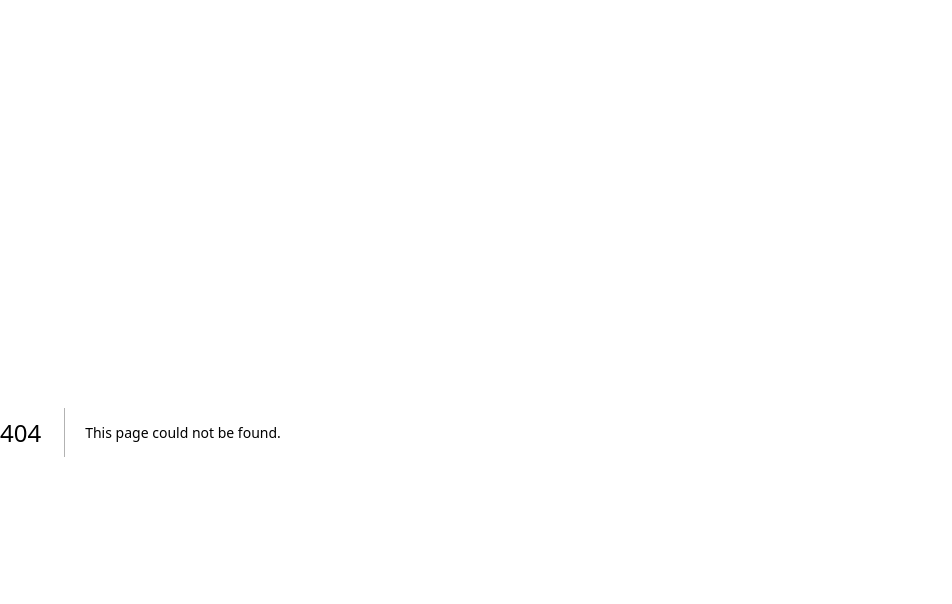
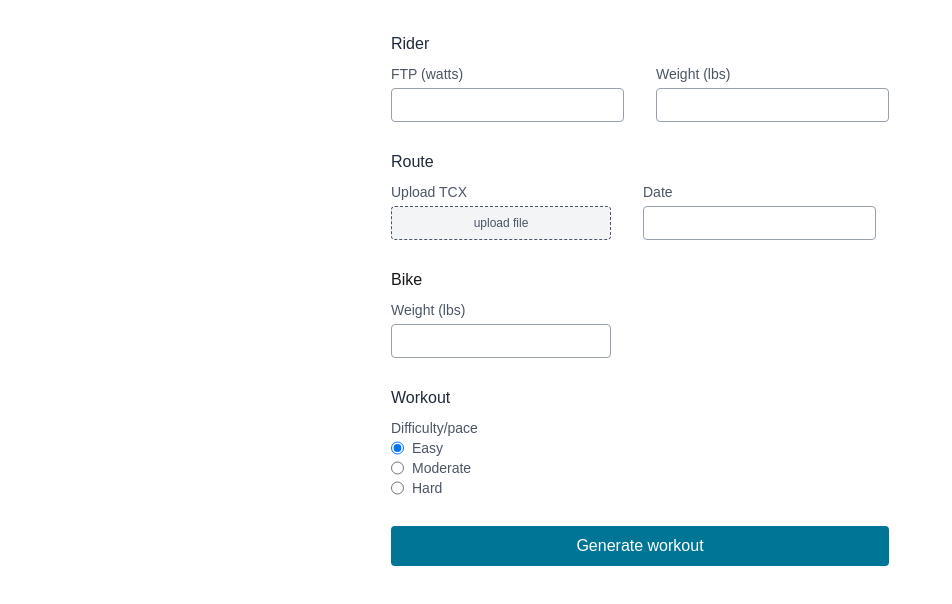
Before and after one commit to rodrigoRolim/training_time_generator_front, a Next.js app: page /generate-workout in a window 1280 px wide. Before the commit this address had no page. Shown: the top 604 px of the page, without its empty margins (0-952 px from the left). Built offline with nearby package versions, Linux system fonts and the light colour scheme.

Commit message:
create page to generate the workout

```diff
--- /dev/null
+++ b/app/generate-workout/page.tsx
@@ -0,0 +1,129 @@
+'use client';
+
+import { useRef, useState } from "react"
+
+export default function GenerateWorkout() {
+  const [ftp, setFtp] = useState<number|undefined>()
+
+  const inputFileRef = useRef<HTMLInputElement | null>(null)
+  const handleClickOnInputFile = () => {
+    inputFileRef.current?.click()
+  }
+
+  // const workoutLevelOptions = [{ value: '0', label: 'Easy'}, { value: '1', label: 'Moderate'}, { value: '2', label: 'Hard'}]
+  const [workoutLevel,  setWorkoutLevel] = useState('0')
+  const selectWorkoutLevel = (e: React.ChangeEvent<HTMLInputElement>) => {
+    const value = e.currentTarget.value
+    console.log(value)
+    setWorkoutLevel(value)
+  }
+
+  const [filename, setFilename] = useState("upload file")
+  const handleUploadFile = (e: React.ChangeEvent<HTMLInputElement>) => {
+    const file = e.currentTarget.files?.[0]
+    const ext = file?.name.split(".").pop()?.toLocaleLowerCase()
+
+    if (!file) return
+
+    const filename = file.name.length > 25 ? `${file.name.slice(0, 25)} ... .${ext}` : file.name
+    setFilename(filename)
+
+  }
+
+  const [date, setDate] = useState("")
+  const handleDateInput = (e: React.ChangeEvent<HTMLInputElement>) => {
+    let onlyDigitsInput = e.currentTarget.value.replace(/\D/g, '')
+    if (onlyDigitsInput.length > 8) onlyDigitsInput = onlyDigitsInput.slice(0, 8)
+
+    // mask: mm/dd/yyyy
+    if (onlyDigitsInput.length > 4)
+      onlyDigitsInput = onlyDigitsInput.replace(/^(\d{2})(\d{2})(\d+)/, "$1/$2/$3");
+    else if (onlyDigitsInput.length > 2)
+      onlyDigitsInput = onlyDigitsInput.replace(/^(\d{2})(\d+)/, "$1/$2");
+
+    setDate(onlyDigitsInput)
+  }
+
+  const setOnlyNumbers = (e: React.InputEvent<HTMLInputElement>) => {
+    const onlyNumberValue = e.currentTarget.value.replace(/\D/g, '')
+    e.currentTarget.value = onlyNumberValue
+  }
+  return (
+    <form className="flex flex-col gap-7">
+      <section className="flex flex-col gap-2">
+        <h1 className="text-gray-800">Rider</h1>
+        <div className="flex gap-8">
+          <label className="flex flex-col gap-1">
+            <span className="text-gray-600 text-sm">FTP (watts)</span>
+            <input
+              className="border rounded border-gray-400 px-3 py-1"
+              type="text"
+              maxLength={4}
+              onInput={setOnlyNumbers}
+            />
+          </label>
+          <label className="flex flex-col gap-1">
+            <span className="text-gray-600 text-sm">Weight (lbs)</span>
+            <input
+              className="border rounded border-gray-400 px-3 py-1"
+              maxLength={4}
+              onInput={setOnlyNumbers}
+            />
+          </label>
+        </div>
+      </section>
+      <section className="flex flex-col gap-2">
+        <h1 className="text-gray-800">Route</h1>
+        <div className="flex gap-8">
+          <label className="flex flex-col gap-1">
+            <span className="text-gray-600 text-sm">Upload TCX</span>
+            <button
+              className="text-xs bg-gray-100 text-gray-600 rounded border-dashed border px-3 py-2 w-[220px]"
+              type="button"
+              onClick={handleClickOnInputFile}
+            >{filename}</button>
+            <input className="border rounded border-gray-400 hidden" type="file" ref={inputFileRef} onChange={handleUploadFile}/>
+          </label>
+          <label className="flex flex-col gap-1">
+            <span className="text-gray-600 text-sm">Date</span>
+            <input className="border rounded border-gray-400 px-3 py-1" type="text" value={date} onChange={handleDateInput}/>
+          </label>
+        </div>
+      </section>
+      <section className="flex flex-col gap-2">
+        <h1>Bike</h1>
+        <label className="flex flex-col w-[220px] gap-1">
+          <span className="text-gray-600 text-sm">Weight (lbs)</span>
+          <input className="border rounded border-gray-400 px-3 py-1" onInput={setOnlyNumbers}/>
+        </label>
+      </section>
+      <section className="flex flex-col gap-2">
+        <h1 className="text-gray-800">Workout</h1>
+        <div className="flex flex-col">
+          <span className="text-gray-600 text-sm">Difficulty/pace</span>
+          <div className="flex flex-col">
+            <label className="flex gap-2">
+              <input type="radio" value="0" checked={workoutLevel === '0'} onChange={selectWorkoutLevel}/>
+              <span className="text-gray-600 text-sm">Easy</span>
+            </label>
+            <label className="flex gap-2">
+              <input type="radio" value="1" checked={workoutLevel === '1'} onChange={selectWorkoutLevel}/>
+             <span className="text-gray-600 text-sm">Moderate</span>
+            </label>
+            <label className="flex gap-2">
+              <input type="radio" value="2" checked={workoutLevel === '2'} onChange={selectWorkoutLevel}/>
+              <span className="text-gray-600 text-sm">Hard</span>
+            </label>
+          </div>
+        </div>
+      </section>
+      <section className="w-full">
+        <button
+          className="bg-cyan-700 text-white px-4 py-2 w-full rounded cursor-pointer active:bg-cyan-500"
+        >
+          Generate workout
+        </button>
+      </section>
+    </form>
+  )
+}
```
